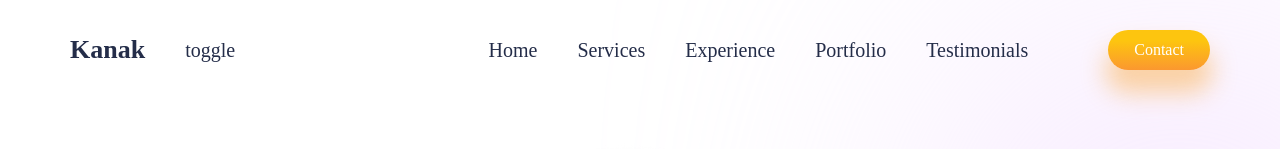
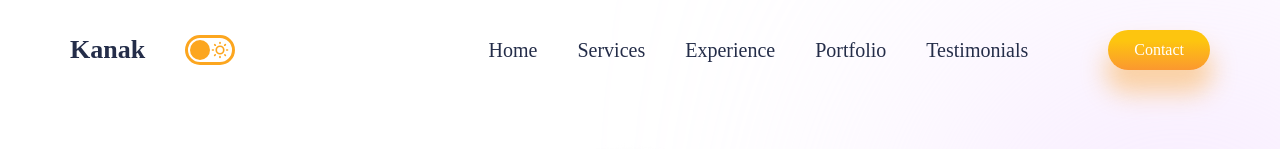
Before and after one commit to kanaktyagi/portfolio, a React (Create React App) app: page / in a window 1280 px wide. Shown: the top 149 px of the page. Built offline with nearby package versions, Linux system fonts and the light colour scheme.

Commit message:
Added the footer and toggle functionality

```diff
--- a/src/Components/Navbar/Navbar.jsx
+++ b/src/Components/Navbar/Navbar.jsx
@@ -1,11 +1,12 @@
 import React from 'react'
+import Toggle from '../Toggle/Toggle'
 import './Navbar.css'
 function Navbar() {
   return (
     <div className='n-wrapper'>
         <div className='n-left'>
             <div className='n-name'>Kanak</div>
-            <span>toggle</span>
+            <Toggle></Toggle>
         </div>
         <div className='n-right'>
          <div className="n-list">
--- a/src/Components/Testimonials/Testimonials.jsx
+++ b/src/Components/Testimonials/Testimonials.jsx
@@ -45,9 +45,9 @@
   return (
     <div className='t-wrapper'>
         <div className="t-heading">
-          <span>LinkedIn Recommedation</span>
+          <span>Recommedation</span>
           <span> Given By </span>
-          <span> colleague</span>
+          <span> Colleagues</span>
           <div className="blur t-blur1" style={{ background: "var(--purple)" }}></div>
       <div className="blur t-blur2" style={{ background: "skyblue" }}></div>
 
--- /dev/null
+++ b/src/Components/Toggle/Toggle.css
@@ -0,0 +1,20 @@
+.toggle{
+    display: flex;
+    justify-content:space-between;
+    border: 3px solid var(--orange);
+    border-radius: 1rem;
+    position: relative;
+    padding: 2px;
+    cursor: pointer;
+
+}
+.toggle>*{
+    width: 1rem;
+    height: 1rem;
+    color: var(--orange);
+}
+.t-button{
+    border-radius: 100%;
+    background: var(--orange);
+    position: absolute;
+}
--- /dev/null
+++ b/src/Components/Toggle/Toggle.jsx
@@ -0,0 +1,21 @@
+import React, { useContext } from "react";
+import "./Toggle.css";
+import Moon from "@iconscout/react-unicons/icons/uil-moon";
+import Sun from "@iconscout/react-unicons/icons/uil-sun";
+
+
+const Toggle = () => {
+
+  return (
+    <div className="toggle">
+      <Moon />
+      <Sun />
+
+      <div
+        className="t-button"
+      ></div>
+    </div>
+  );
+};
+
+export default Toggle;
```
Also changed, not shown: src/Context.js (added).
